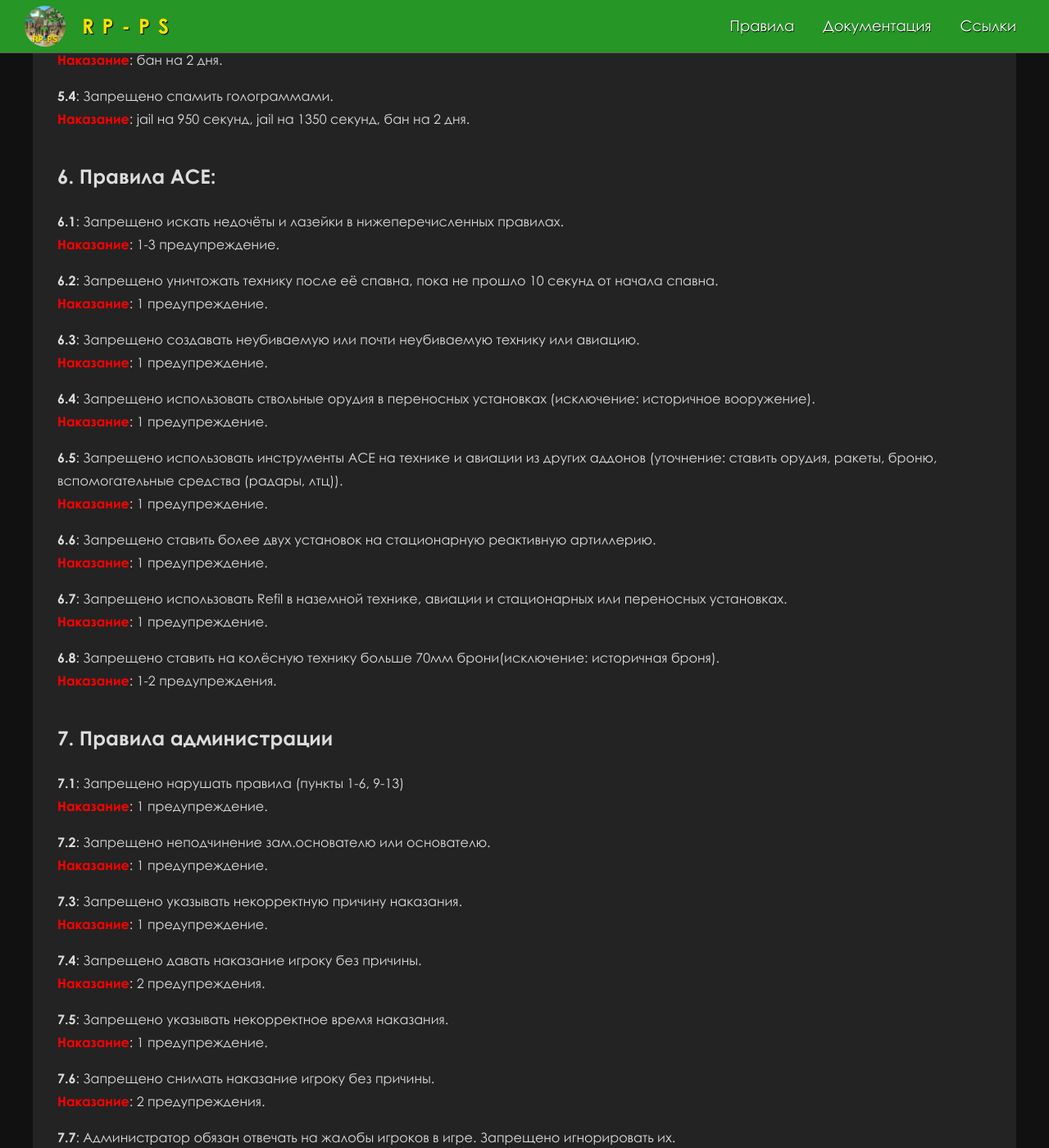
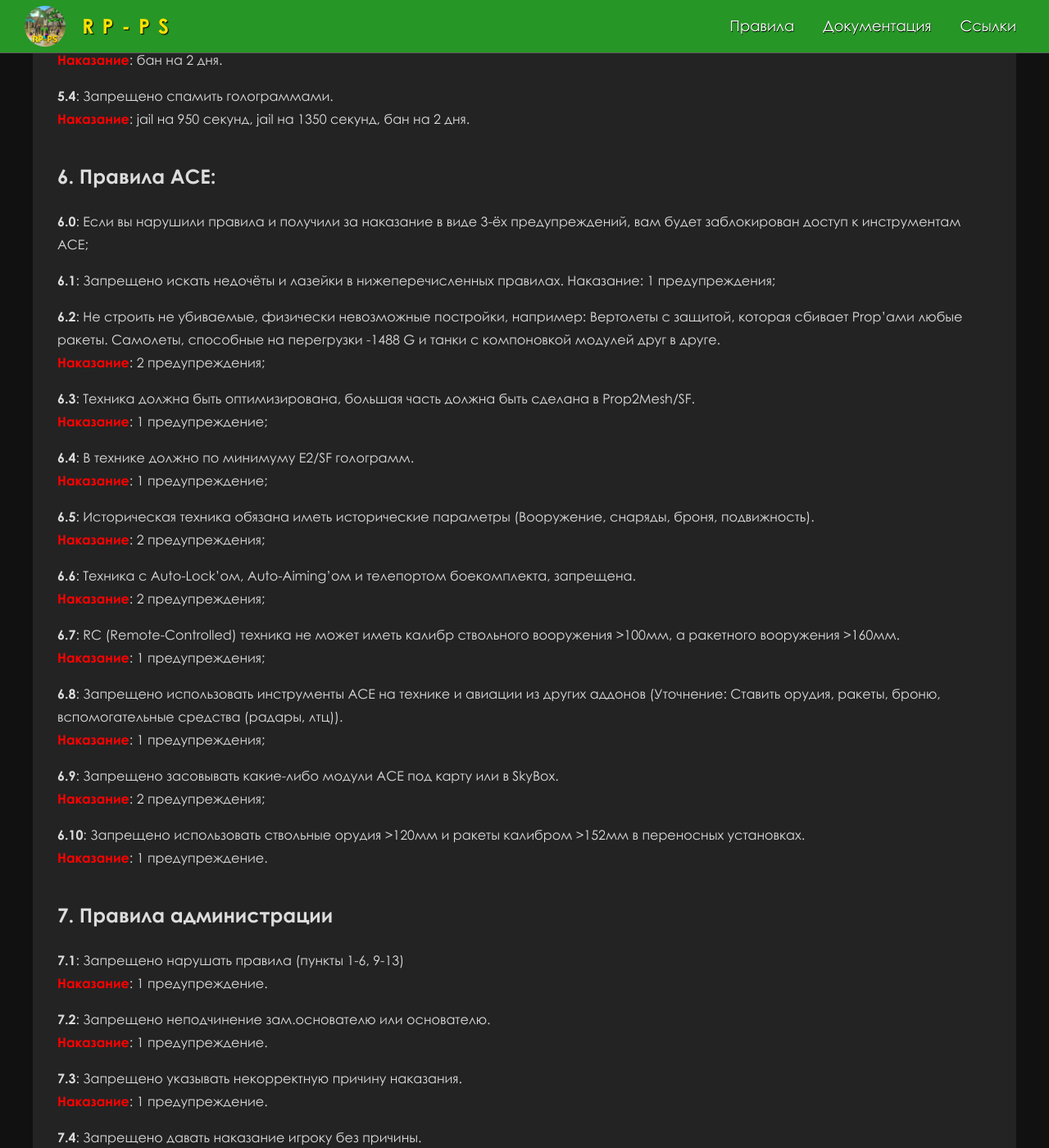
Before and after one commit to RP-PS/RP-PS.github.io, a Jekyll site: the page built from rules.md, in a window 1280 px wide and 1400 px high, scrolled down 3611 px. Shown: the whole window at 82% size. Built offline with Jekyll 4.4.1, drawn with Linux system fonts in a browser that asks for light colours.

Commit message:
Обновил правила для ACE (https://discord.com/channels/345174383670722560/1245038897948393543)

```diff
--- a/rules.md
+++ b/rules.md
@@ -155,29 +155,37 @@ layout: default
 
 ## 6. Правила ACE:
 
+**6.0**: Если вы нарушили правила и получили за наказание в виде 3-ёх предупреждений, вам будет заблокирован доступ к инструментам ACE;
+
 **6.1**: Запрещено искать недочёты и лазейки в нижеперечисленных правилах.
-**Наказание**: 1-3 предупреждение.
+Наказание: 1 предупреждения;
 
-**6.2**: Запрещено уничтожать технику после её спавна, пока не прошло 10 секунд от начала спавна.
+**6.2**: Не строить не убиваемые, физически невозможные постройки, например: Вертолеты с защитой, которая сбивает Prop'ами любые ракеты. Самолеты, способные на перегрузки -1488 G и танки с компоновкой модулей друг в друге.
+**Наказание**: 2 предупреждения;
+
+**6.3**: Техника должна быть оптимизирована, большая часть должна быть сделана в Prop2Mesh/SF.
+**Наказание**: 1 предупреждение;
+
+**6.4**: В технике должно по минимуму E2/SF голограмм.
+**Наказание**: 1 предупреждение;
+
+**6.5**: Историческая техника обязана иметь исторические параметры (Вооружение, снаряды, броня, подвижность).
+**Наказание**: 2 предупреждения;
+
+**6.6**: Техника с Auto-Lock'ом, Аuto-Аiming'ом и телепортом боекомплекта, запрещена.
+**Наказание**: 2 предупреждения;
+
+**6.7**: RC (Remote-Controlled) техника не может иметь калибр ствольного вооружения >100мм, а ракетного вооружения >160мм.
+**Наказание**: 1 предупреждения;
+
+**6.8**: Запрещено использовать инструменты ACE на технике и авиации из других аддонов (Уточнение: Ставить орудия, ракеты, броню, вспомогательные средства (радары, лтц)).
+**Наказание**: 1 предупреждения;
+
+**6.9**: Запрещено засовывать какие-либо модули ACE под карту или в SkyBox.
+**Наказание**: 2 предупреждения;
+
+**6.10**: Запрещено использовать ствольные орудия >120мм и ракеты калибром >152мм в переносных установках.
 **Наказание**: 1 предупреждение.
-
-**6.3**: Запрещено создавать неубиваемую или почти неубиваемую технику или авиацию.
-**Наказание**: 1 предупреждение.
-
-**6.4**: Запрещено использовать ствольные орудия в переносных установках (исключение: историчное вооружение).
-**Наказание**: 1 предупреждение.
-
-**6.5**: Запрещено использовать инструменты ACE на технике и авиации из других аддонов (уточнение: ставить орудия, ракеты, броню, вспомогательные средства (радары, лтц)).
-**Наказание**: 1 предупреждение.
-
-**6.6**: Запрещено ставить более двух установок на стационарную реактивную артиллерию.
-**Наказание**: 1 предупреждение.
-
-**6.7**: Запрещено использовать Refil в наземной технике, авиации и стационарных или переносных установках.
-**Наказание**: 1 предупреждение.
-
-**6.8**: Запрещено ставить на колёсную технику больше 70мм брони(исключение: историчная броня).
-**Наказание**: 1-2 предупреждения.
 
 ## 7. Правила администрации
 
```
